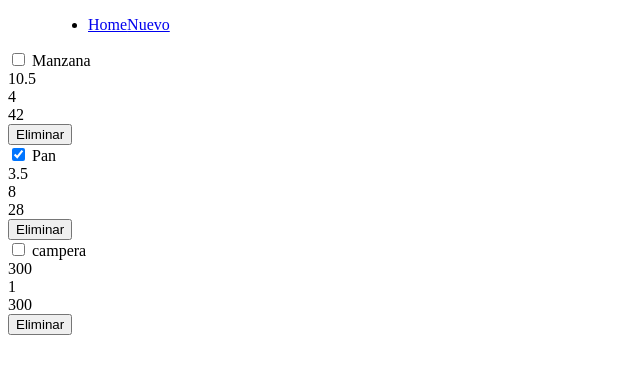
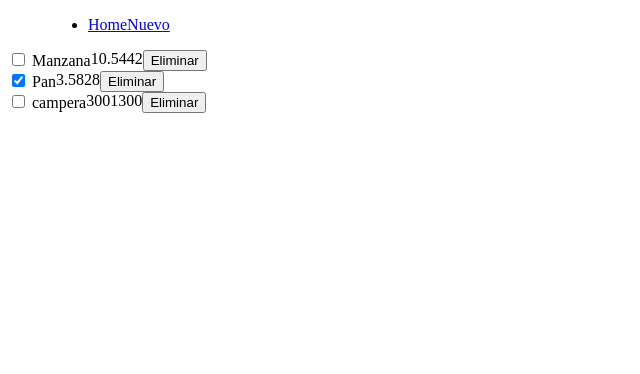
Before and after one commit to dariannfuentes/TPObligatorio, an Angular app: page / in a window 1280 px wide. Shown: the top 374 px of the page, without its empty margins (0-640 px from the left). Built offline with nearby package versions, Linux system fonts and the light colour scheme.

Commit message:
Cree un estilo para todas las capas que muestran los elementos

```diff
--- a/src/app/components/item/item.component.css
+++ b/src/app/components/item/item.component.css
@@ -0,0 +1,4 @@
+.row{
+    display: flex;
+    box-sizing: border-box;
+}
--- a/src/app/components/item/item.component.html
+++ b/src/app/components/item/item.component.html
@@ -1,18 +1,18 @@
-<div>
-    <div>
+<div class="row">
+    <div class="title">
         <input type="checkbox" [checked]="item.completed">
         {{item.title}}
     </div>
-    <div>
+    <div class="price">
         {{item.price}}
     </div>
-    <div>
+    <div class="quantity">
         {{item.quantity}}
     </div>
-    <div>
+    <div class="total">
         {{ (item.price * item.quantity)}}
     </div>
-    <div>
+    <div class="actions">
         <button>Eliminar</button>
     </div>
 </div>
```
